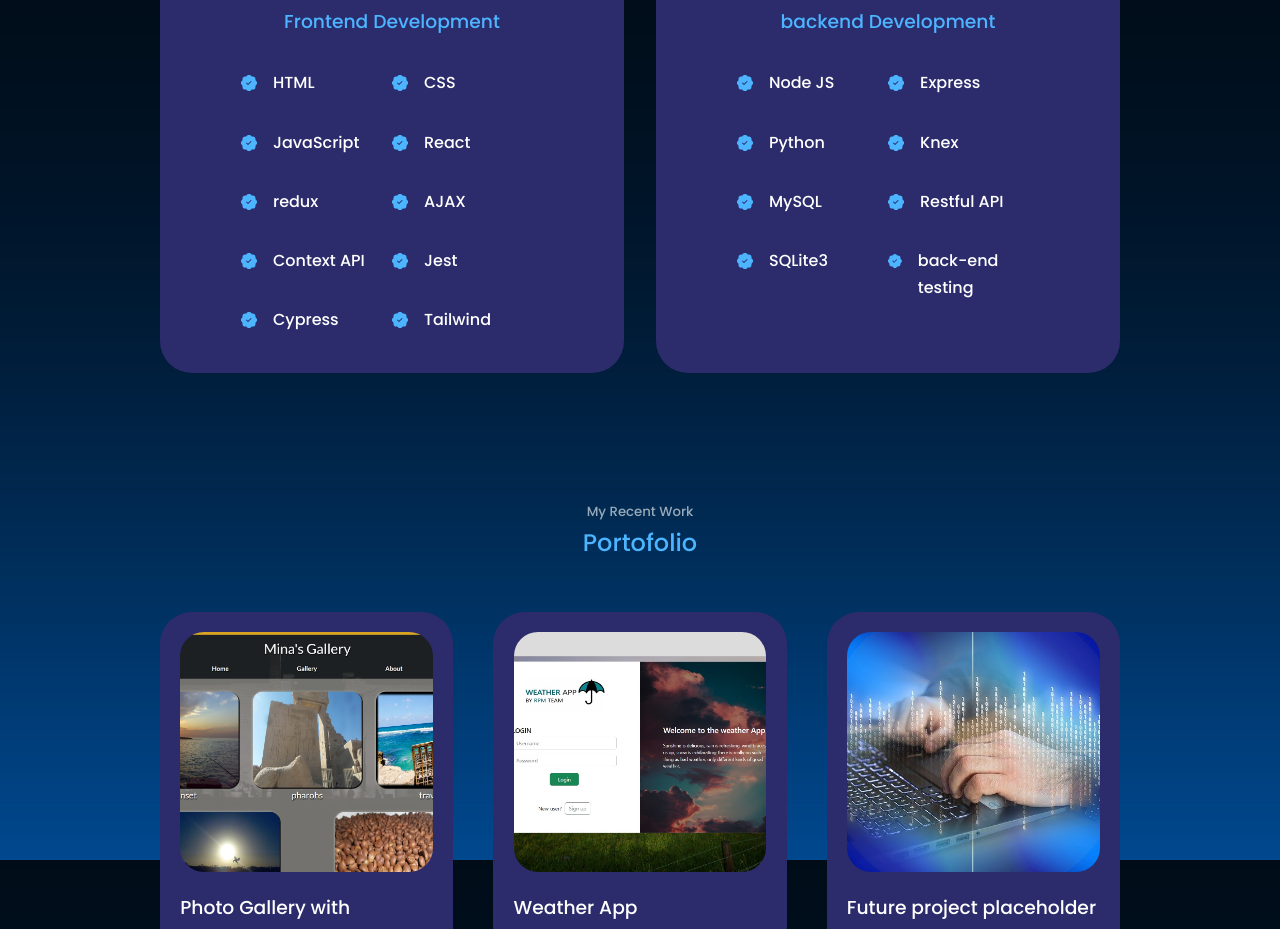
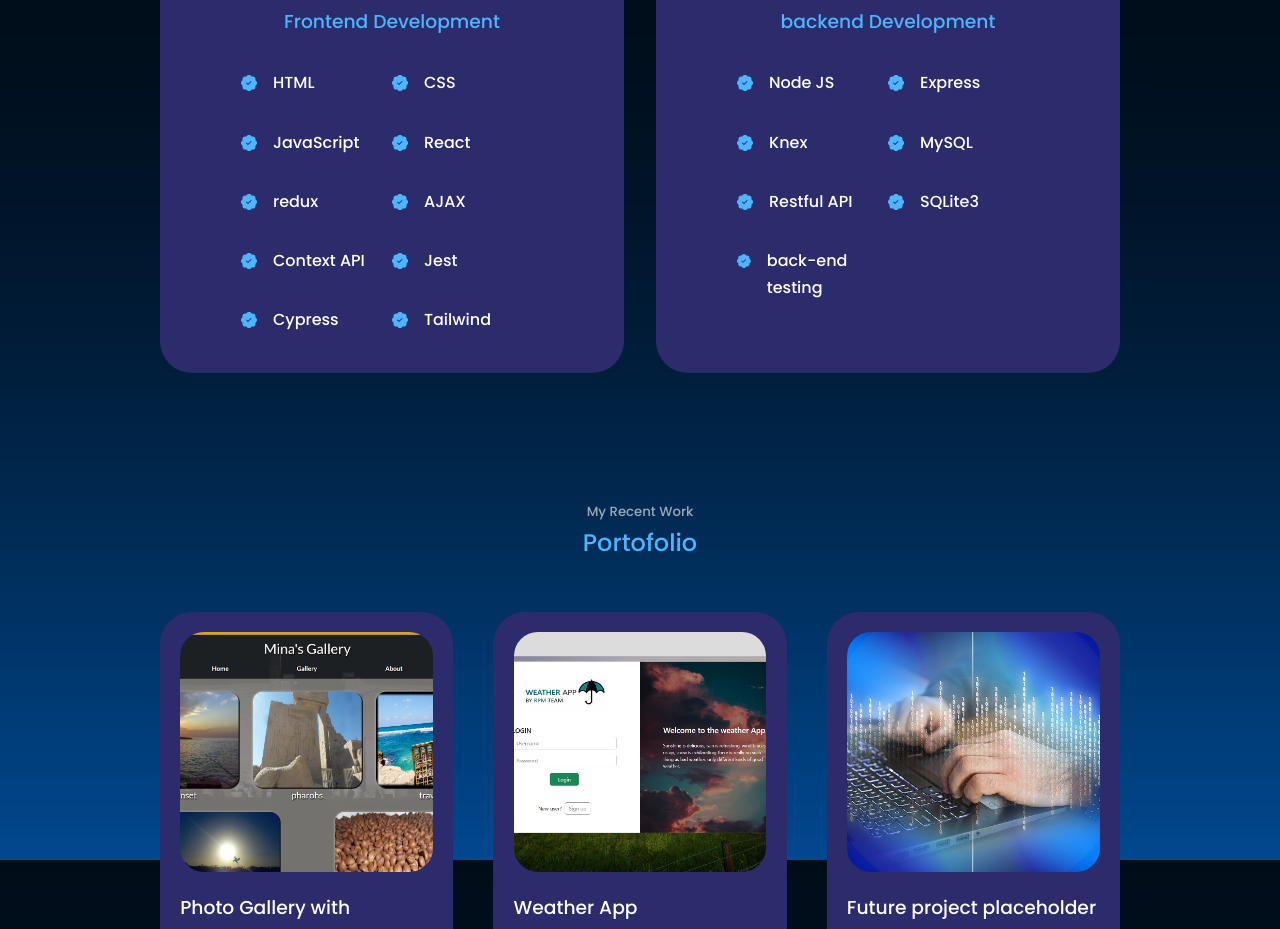
Before and after one commit to mina-mikhael/portfolio-with-react, a React (Create React App) app: page / in a window 1280 px wide. Shown: the part 1840-2769 px from the top of the page. Built offline with nearby package versions, Linux system fonts and the light colour scheme.

Commit message:
removed some old experience

```diff
--- a/src/components/experience/Experience.jsx
+++ b/src/components/experience/Experience.jsx
@@ -93,12 +93,6 @@ const Experience = () => {
             <article className="experience__details">
               <BsPatchCheckFill className="expeience__details-icon" />
               <div>
-                <h4>Python</h4>
-              </div>
-            </article>
-            <article className="experience__details">
-              <BsPatchCheckFill className="expeience__details-icon" />
-              <div>
                 <h4>Knex</h4>
               </div>
             </article>
```
